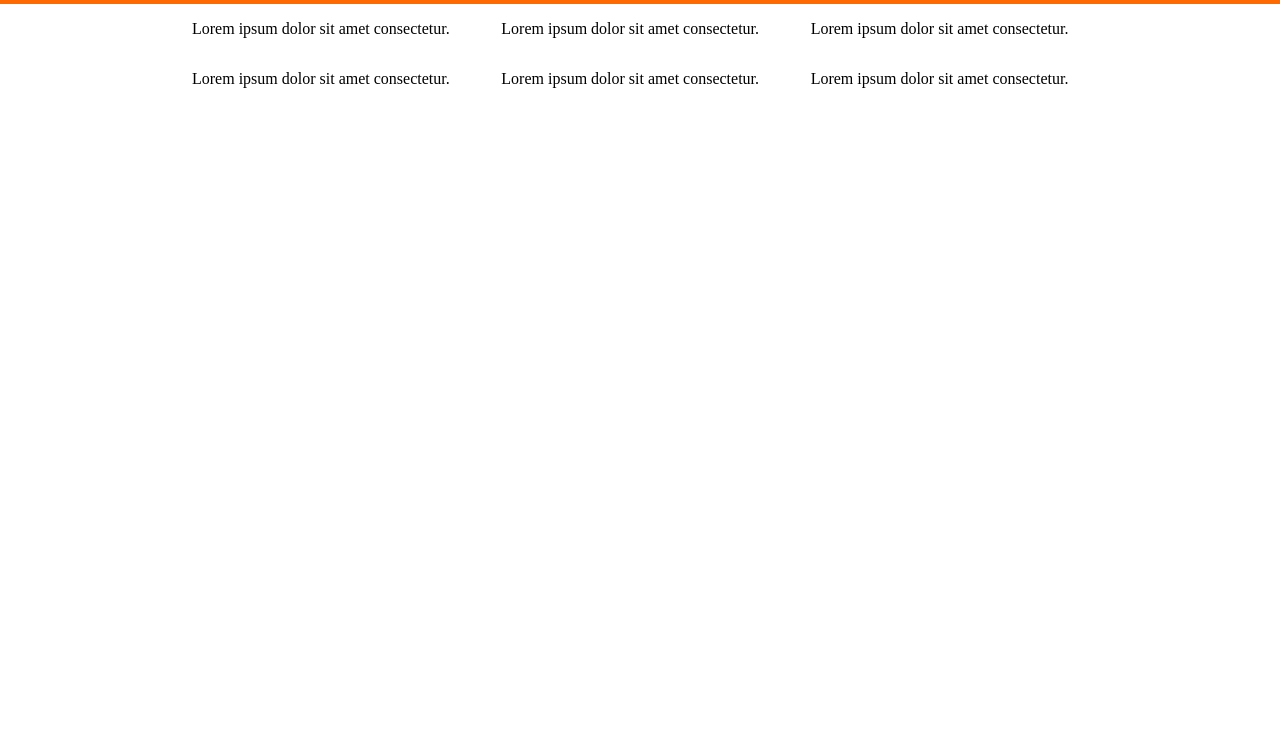
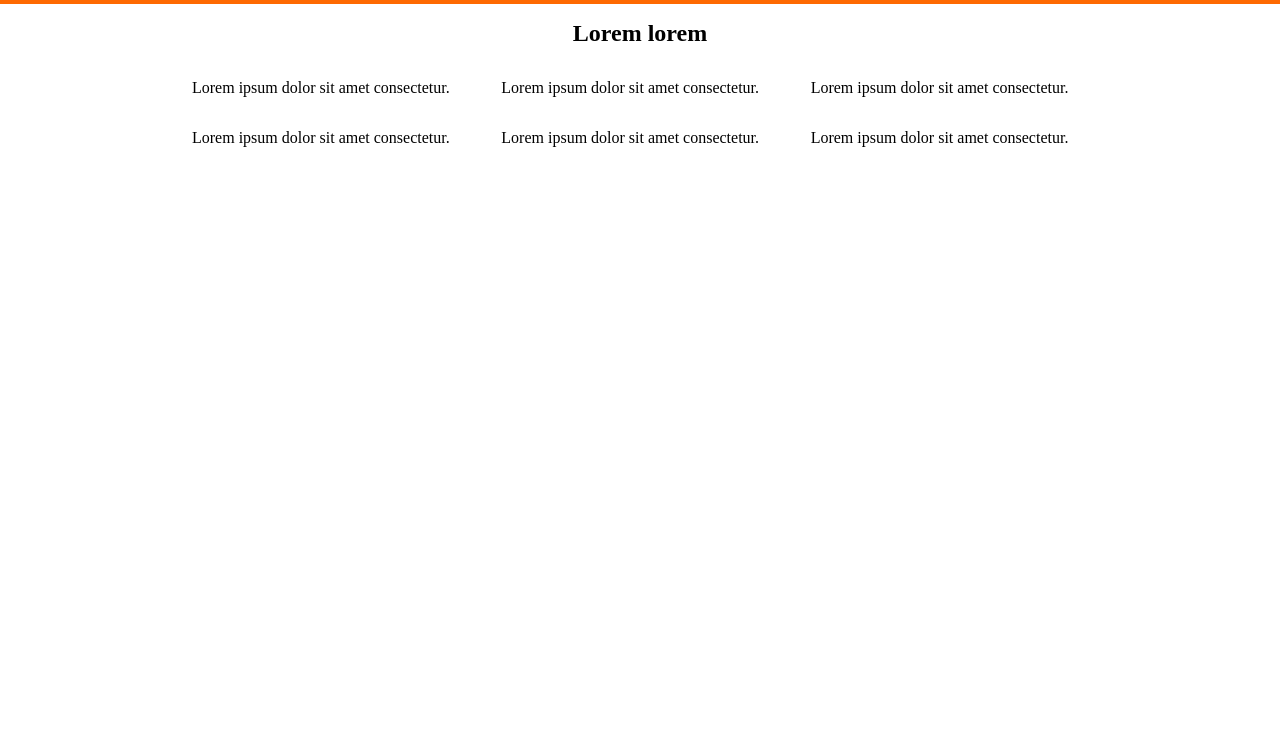
Before and after one commit to Iara1996/html-css-boolando, a plain HTML site: page index.html in a window 1280 px wide. Shown: the part 65-800 px from the top of the page. Drawn offline with Linux system fonts and the light colour scheme.

Commit message:
Add main to file html

```diff
--- a/index.html
+++ b/index.html
@@ -30,6 +30,7 @@
     </header>
     <main id="site_main">
         <section>
+            <h2 class="text_center py_2">Lorem lorem</h2>
             <div class="container">
                 <div class="row">
                     <div class="col-4">Lorem ipsum dolor sit amet consectetur.</div>
--- a/style.css
+++ b/style.css
@@ -70,6 +70,12 @@ a
 {
     text-align: center;
 }
+
+.py_2
+{
+    padding-top: 1rem;
+    padding-bottom: 1rem;
+}
 /* #endregion utility */
 
 /* #region debug */
```
